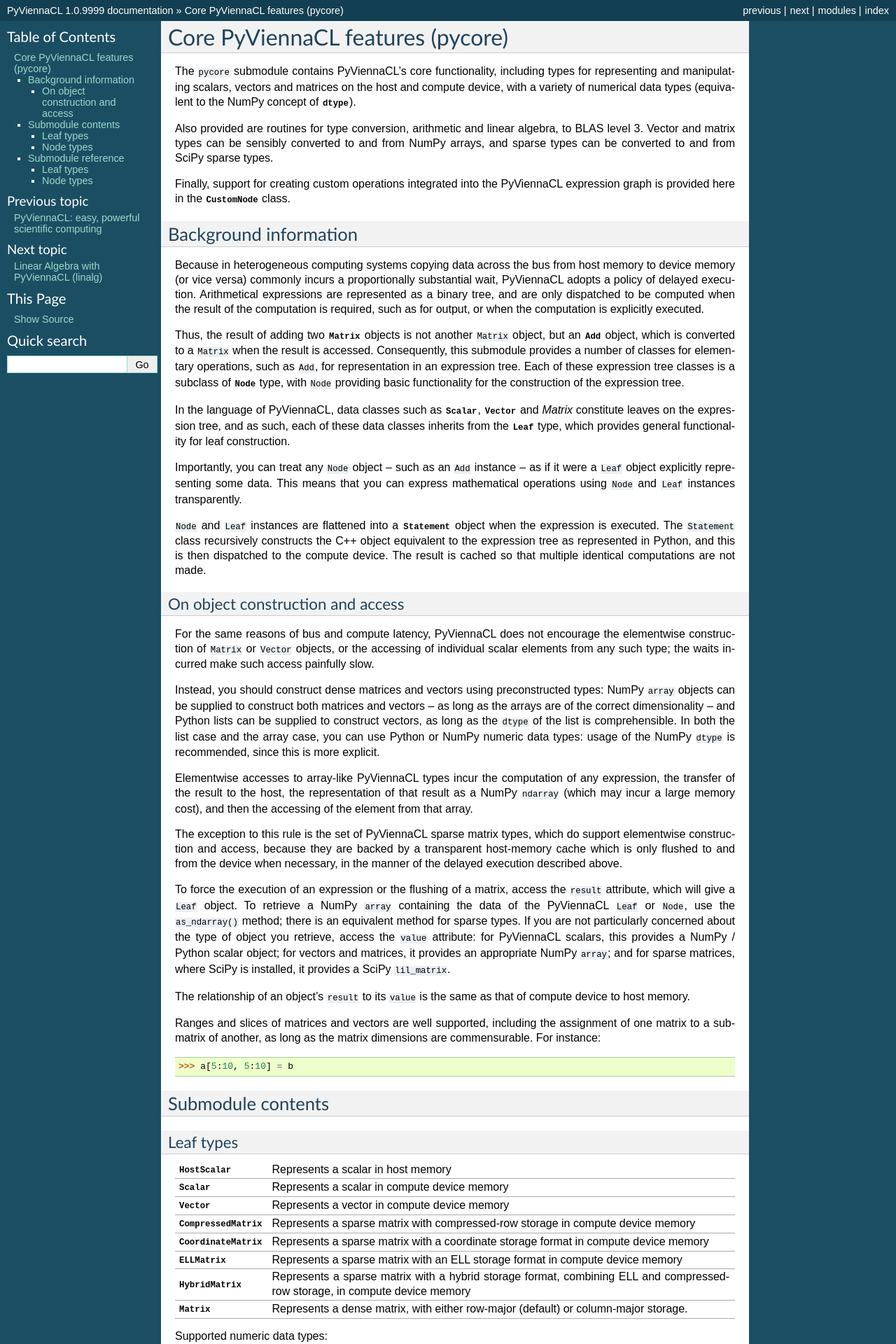
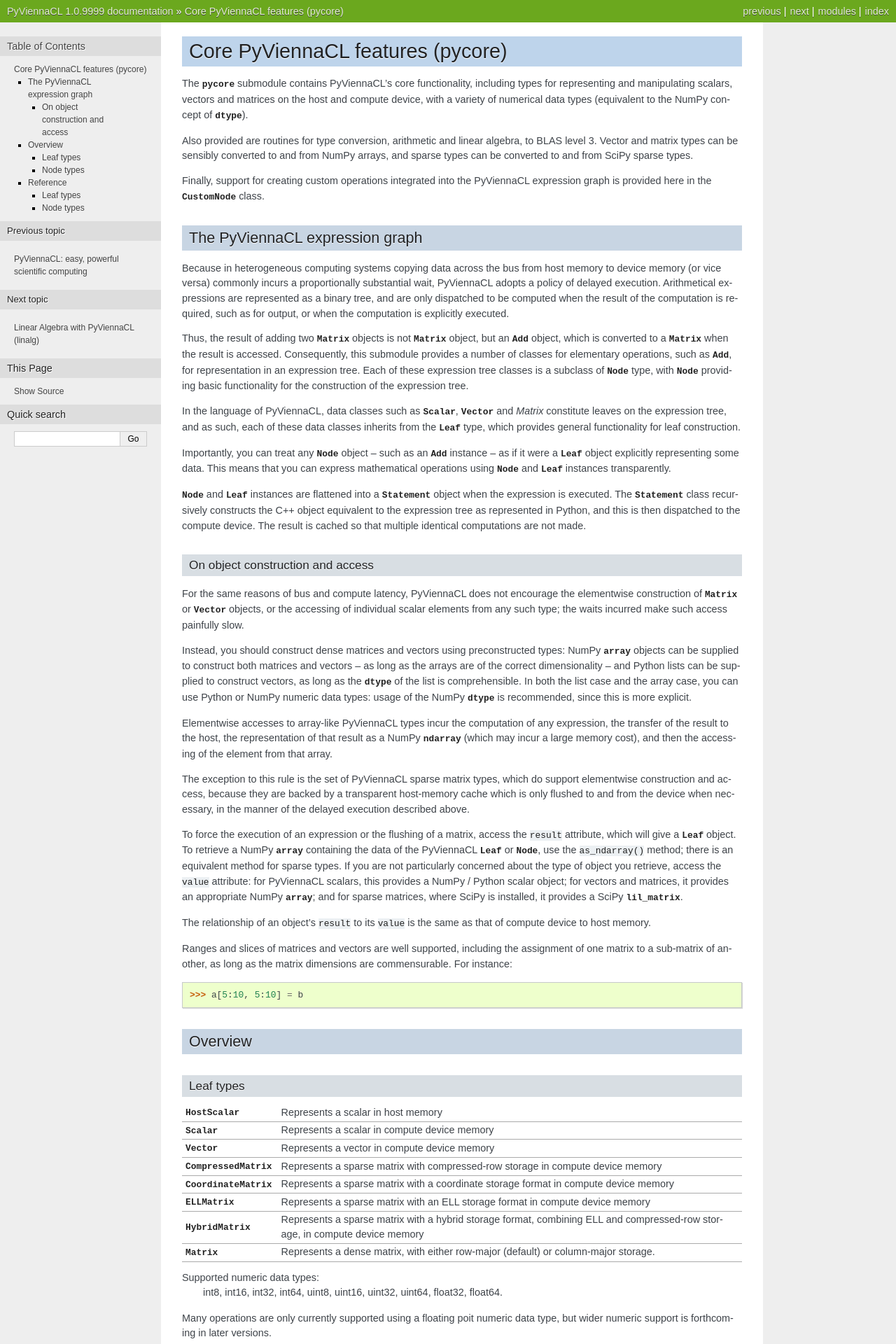
Before and after one commit to viennacl/pyviennacl-dev, a Sphinx documentation site: the page built from doc/pycore.rst, in a window 1280 px wide. Shown: the top 1920 px of the page at 70% size. Built offline with Sphinx 7.4.7, drawn with Linux system fonts in a browser that asks for light colours; pages that are not in the unit, such as notebooks, are missing from menus; the version number could not be read and is left out; cross-references to code outside the pages are shown as plain code; some of the changed lines change nothing that is shown; some of the changed text lies outside the part shown.

Commit message:
Can't stop people judging on appearances..

```diff
--- a/doc/conf.py
+++ b/doc/conf.py
@@ -123,7 +123,7 @@
 
 # The theme to use for HTML and HTML Help pages.  See the documentation for
 # a list of builtin themes.
-html_theme = 'default'
+html_theme = 'nature'
 
 # Theme options are theme-specific and customize the look and feel of a theme
 # further.  For a list of options available for each theme, see the
--- a/doc/pycore.rst
+++ b/doc/pycore.rst
@@ -3,7 +3,7 @@
 
 .. module:: pyviennacl.pycore
 
-The :module:`pycore` submodule contains PyViennaCL's core
+The :mod:`pycore` submodule contains PyViennaCL's core
 functionality, including types for representing and manipulating
 scalars, vectors and matrices on the host and compute device, with a
 variety of numerical data types (equivalent to the NumPy concept of
@@ -18,8 +18,8 @@
 PyViennaCL expression graph is provided here in the
 :class:`CustomNode` class.
 
-Background information
-----------------------
+The PyViennaCL expression graph
+-------------------------------
 
 Because in heterogeneous computing systems copying data across the bus
 from host memory to device memory (or vice versa) commonly incurs a
@@ -29,14 +29,14 @@
 computation is required, such as for output, or when the computation
 is explicitly executed.
 
-Thus, the result of adding two :class:`Matrix` objects is not another
-``Matrix`` object, but an :class:`Add` object, which is converted to a
-``Matrix`` when the result is accessed.  Consequently, this submodule
-provides a number of classes for elementary operations, such as
-``Add``, for representation in an expression tree. Each of these
-expression tree classes is a subclass of :class:`Node` type, with
-``Node`` providing basic functionality for the construction of the
-expression tree.
+Thus, the result of adding two :class:`Matrix` objects is not
+:class:`Matrix` object, but an :class:`Add` object, which is converted
+to a :class:`Matrix` when the result is accessed.  Consequently, this
+submodule provides a number of classes for elementary operations, such
+as :class:`Add`, for representation in an expression tree. Each of
+these expression tree classes is a subclass of :class:`Node` type,
+with :class:`Node` providing basic functionality for the construction
+of the expression tree.
 
 In the language of PyViennaCL, data classes such as :class:`Scalar`,
 :class:`Vector` and `Matrix` constitute leaves on the expression tree,
@@ -44,40 +44,42 @@
 :class:`Leaf` type, which provides general functionality for leaf
 construction.
 
-Importantly, you can treat any ``Node`` object -- such as an ``Add``
-instance -- as if it were a ``Leaf`` object explicitly representing
-some data. This means that you can express mathematical operations
-using ``Node`` and ``Leaf`` instances transparently.
+Importantly, you can treat any :class:`Node` object -- such as an
+:class:`Add` instance -- as if it were a :class:`Leaf` object
+explicitly representing some data. This means that you can express
+mathematical operations using :class:`Node` and :class:`Leaf`
+instances transparently.
 
-``Node`` and ``Leaf`` instances are flattened into a
+:class:`Node` and :class:`Leaf` instances are flattened into a
 :class:`Statement` object when the expression is executed. The
-``Statement`` class recursively constructs the C++ object equivalent
-to the expression tree as represented in Python, and this is then
-dispatched to the compute device. The result is cached so that
+:class:`Statement` class recursively constructs the C++ object
+equivalent to the expression tree as represented in Python, and this
+is then dispatched to the compute device. The result is cached so that
 multiple identical computations are not made.
 
 On object construction and access
 ^^^^^^^^^^^^^^^^^^^^^^^^^^^^^^^^^
 
 For the same reasons of bus and compute latency, PyViennaCL does not
-encourage the elementwise construction of ``Matrix`` or ``Vector``
-objects, or the accessing of individual scalar elements from any such
-type; the waits incurred make such access painfully slow.
+encourage the elementwise construction of :class:`Matrix` or
+:class:`Vector` objects, or the accessing of individual scalar
+elements from any such type; the waits incurred make such access
+painfully slow.
 
 Instead, you should construct dense matrices and vectors using
-preconstructed types: NumPy ``array`` objects can be supplied to
+preconstructed types: NumPy :class:`array` objects can be supplied to
 construct both matrices and vectors -- as long as the arrays are of
 the correct dimensionality -- and Python lists can be supplied to
-construct vectors, as long as the ``dtype`` of the list is
+construct vectors, as long as the :class:`dtype` of the list is
 comprehensible. In both the list case and the array case, you can use
-Python or NumPy numeric data types: usage of the NumPy ``dtype`` is
-recommended, since this is more explicit.
+Python or NumPy numeric data types: usage of the NumPy :class:`dtype`
+is recommended, since this is more explicit.
 
 Elementwise accesses to array-like PyViennaCL types incur the
 computation of any expression, the transfer of the result to the host,
-the representation of that result as a NumPy ``ndarray`` (which may
-incur a large memory cost), and then the accessing of the element from
-that array.
+the representation of that result as a NumPy :class:`ndarray` (which
+may incur a large memory cost), and then the accessing of the element
+from that array.
 
 The exception to this rule is the set of PyViennaCL sparse matrix
 types, which do support elementwise construction and access, because
@@ -86,15 +88,15 @@
 delayed execution described above.
 
 To force the execution of an expression or the flushing of a matrix,
-access the ``result`` attribute, which will give a ``Leaf`` object. To
-retrieve a NumPy ``array`` containing the data of the PyViennaCL
-``Leaf`` or ``Node``, use the ``as_ndarray()`` method; there is an
-equivalent method for sparse types. If you are not particularly
-concerned about the type of object you retrieve, access the ``value``
-attribute: for PyViennaCL scalars, this provides a NumPy / Python
-scalar object; for vectors and matrices, it provides an appropriate
-NumPy ``array``; and for sparse matrices, where SciPy is installed, it
-provides a SciPy ``lil_matrix``.
+access the ``result`` attribute, which will give a :class:`Leaf`
+object. To retrieve a NumPy :class:`array` containing the data of the
+PyViennaCL :class:`Leaf` or :class:`Node`, use the ``as_ndarray()``
+method; there is an equivalent method for sparse types. If you are not
+particularly concerned about the type of object you retrieve, access
+the ``value`` attribute: for PyViennaCL scalars, this provides a NumPy
+/ Python scalar object; for vectors and matrices, it provides an
+appropriate NumPy :class:`array`; and for sparse matrices, where SciPy is
+installed, it provides a SciPy :class:`lil_matrix`.
 
 The relationship of an object's ``result`` to its ``value`` is the
 same as that of compute device to host memory.
@@ -105,8 +107,8 @@
 
   >>> a[5:10, 5:10] = b                                  # doctest: +SKIP
 
-Submodule contents
-------------------
+Overview
+--------
 
 Leaf types
 ^^^^^^^^^^
@@ -207,8 +209,8 @@
 result; note that this incurs a copy of the object into host
 memory. In the scalar case, simple numerical equality is used.
 
-Submodule reference
--------------------
+Reference
+---------
 
 .. autoclass:: MagicMethods
    :private-members:
```
